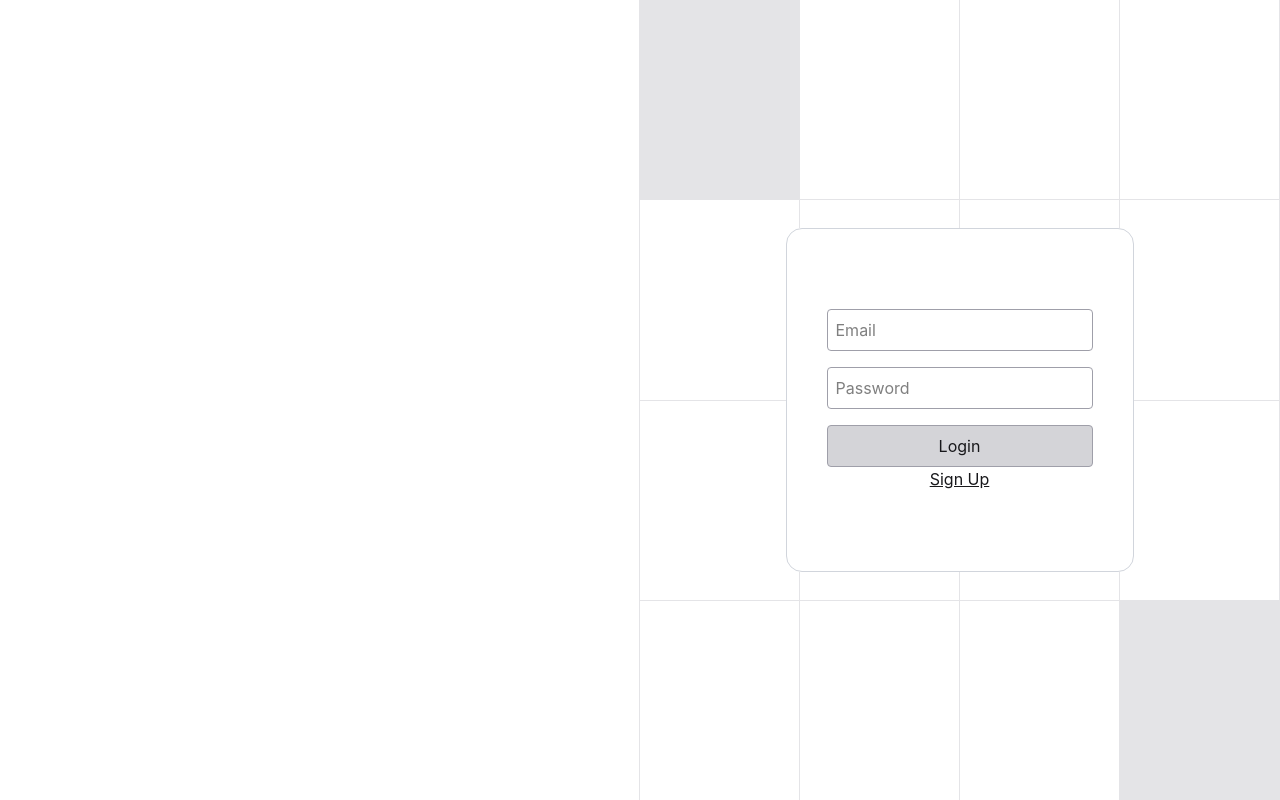
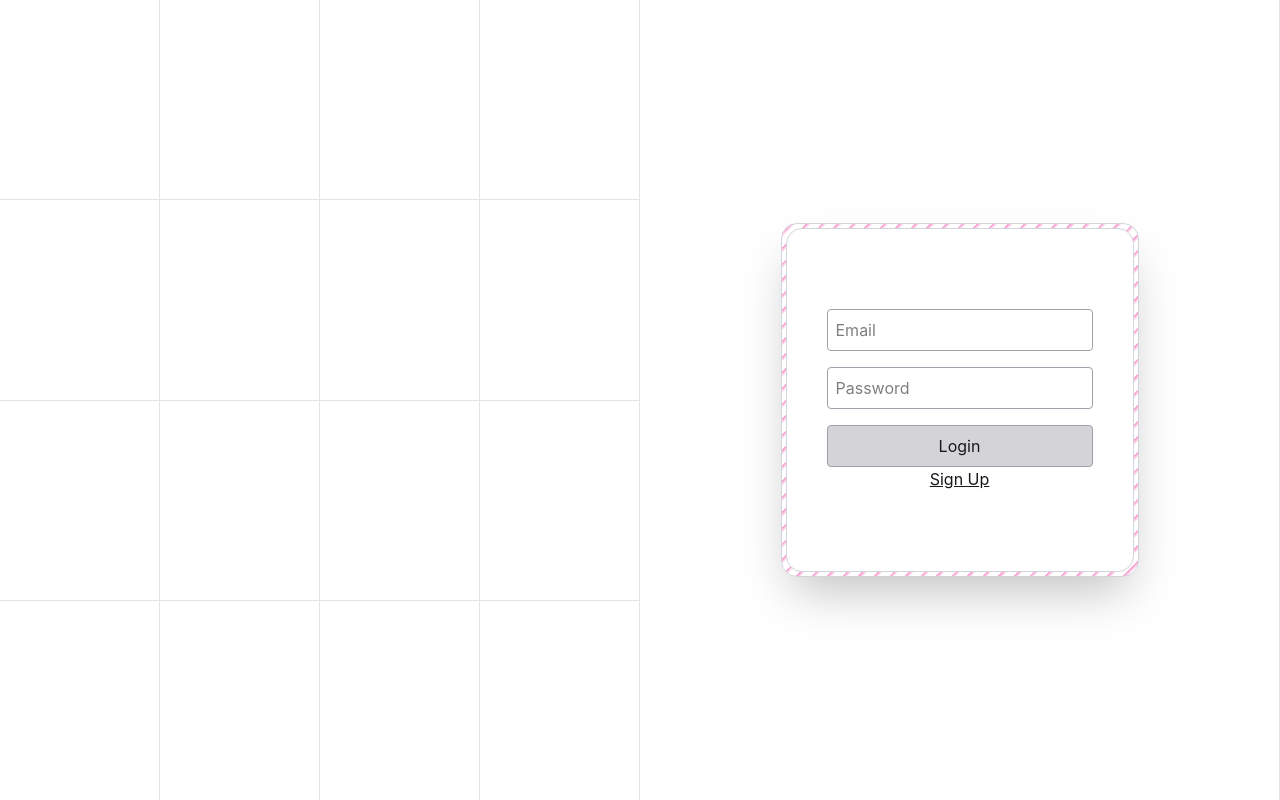
Before and after one commit to syedre/supabase, a React (Vite) app: page /login in a window 1280 px wide. Built offline with nearby package versions, Linux system fonts and the light colour scheme; no server answers.

Commit message:
added linear gradient

```diff
--- a/src/components/authLayout.jsx
+++ b/src/components/authLayout.jsx
@@ -3,9 +3,8 @@ import React from "react";
 const AuthLayout = ({ children }) => {
   return (
     <div className="h-screen w-full grid grid-cols-2">
-      <div className="bg-white border-r  border-zinc-200"></div>
       <div className="grid grid-cols-4 grid-rows-4 gap-px bg-zinc-200 border-r border-zinc-200 relative">
-        <div className="bg-transparent "></div>
+        <div className="bg-white "></div>
         <div className="bg-white"></div>
         <div className="bg-white"> </div>
         <div className="bg-white "></div>
@@ -20,10 +19,10 @@ const AuthLayout = ({ children }) => {
         <div className="bg-white "></div>
         <div className="bg-white"></div>
         <div className="bg-white"> </div>
-        <div className="bg-transparent"></div>
-        <div className="flex items-center absolute  bg-white top-1/2 left-1/2 -translate-x-1/2 -translate-y-1/2">
-          {children}
-        </div>
+        <div className="bg-white"></div>
+      </div>
+      <div className="flex items-center justify-center bg-white border-r  border-zinc-200">
+        {children}
       </div>
     </div>
   );
--- a/src/components/login.jsx
+++ b/src/components/login.jsx
@@ -41,7 +41,15 @@ export default function Login({}) {
   };
 
   return (
-    <div className="flex mx-auto flex-col border border-gray-300 rounded-2xl px-10 py-20">
+    <div
+      style={{
+        background:
+          "repeating-linear-gradient(-45deg, transparent 0px, transparent 7px, #f9a8d4 10px, #f9a8d4 11px)",
+        padding: "4px",
+      }}
+      className="border border-gray-300 rounded-2xl shadow-2xl"
+    >
+      <div className="flex mx-auto flex-col border bg-white border-gray-300 rounded-2xl px-10 py-20">
         <form
           onSubmit={handleLogin}
           className="flex flex-col gap-4 max-w-sm mx-auto "
@@ -79,5 +87,6 @@ export default function Login({}) {
           Sign Up
         </button>
       </div>
+    </div>
   );
 }
--- a/src/components/signUp.jsx
+++ b/src/components/signUp.jsx
@@ -45,7 +45,15 @@ export default function Signup() {
   };
 
   return (
-    <div className="flex mx-auto flex-col  border border-gray-300 rounded-2xl px-6 py-13">
+    <div
+      style={{
+        background:
+          "repeating-linear-gradient(-45deg, transparent 0px, transparent 7px, #f9a8d4 10px, #f9a8d4 11px)",
+        padding: "4px",
+      }}
+      className="border border-gray-300 rounded-2xl shadow-2xl"
+    >
+      <div className="flex mx-auto flex-col bg-white  border border-gray-300 rounded-2xl px-6 py-13">
         <form
           onSubmit={handleSignup}
           className="flex flex-col gap-4 max-w-sm mx-auto "
@@ -92,5 +100,6 @@ export default function Signup() {
           Already Have a Account Login Here
         </button>
       </div>
+    </div>
   );
 }
```
Lines whose indentation alone changed are shown as unchanged.
